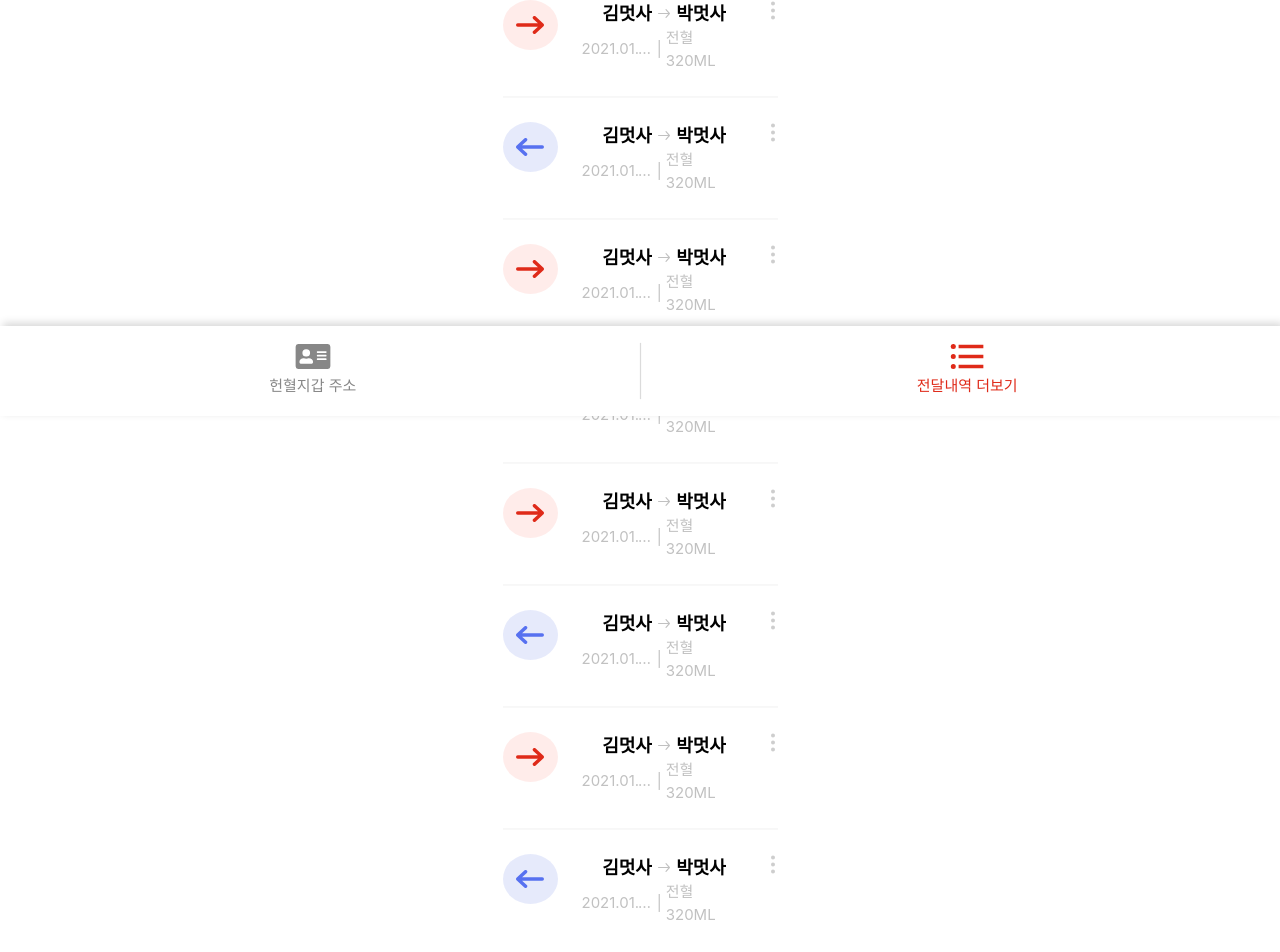
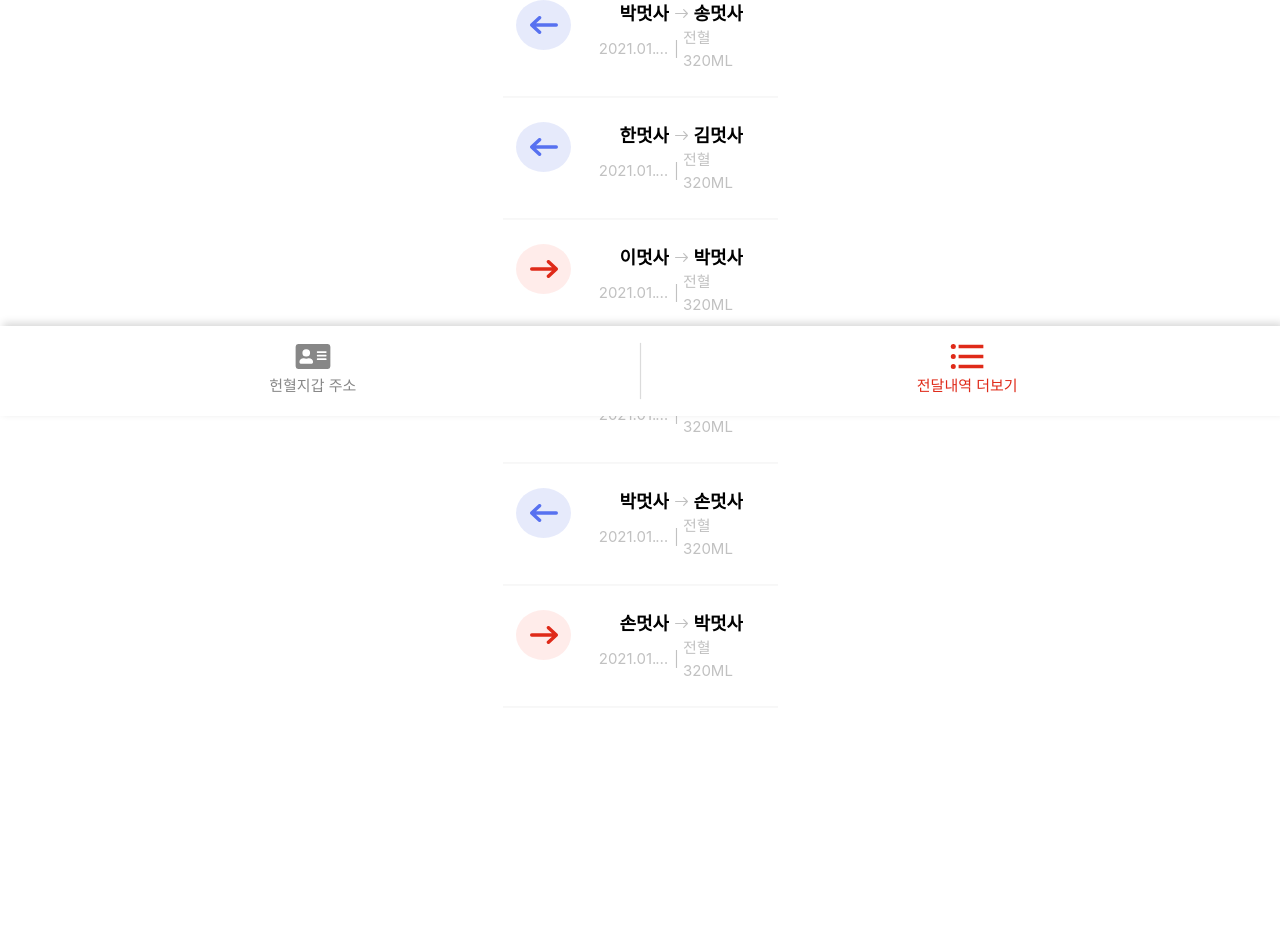
Before and after one commit to blov-hackathon/blov-frontend, a Next.js app: page /deliveryList in a window 1280 px wide. Shown: the part 384-1336 px from the top of the page. After the commit the page ends 1256 px from the top, so only its background shows below. Built offline with nearby package versions, Linux system fonts and the light colour scheme.

Commit message:
fix: deliveryList page

```diff
--- a/pages/deliveryList.js
+++ b/pages/deliveryList.js
@@ -4,6 +4,7 @@ import styled from "styled-components";
 import Typography from "../component/Typography";
 import { useRouter } from "next/router";
 import Button from "../component/Button";
+import _ from "lodash";
 
 const TitleWrapper = styled.div`
   position: sticky;
@@ -75,16 +76,6 @@ const DeliveryInfo = styled.div`
   align-items: center;
 `;
 
-const DotWrapper = styled.div`
-  display: flex;
-  flex-direction: column;
-`;
-
-const Dot = styled.img`
-  width: 60%;
-  height: 7px;
-`;
-
 const StyledName = styled(Typography)`
   font-weight: bold;
   color: #000;
@@ -119,6 +110,58 @@ const FooterImage = styled.img`
 
 export default function DeliveryList() {
   const router = useRouter();
+
+  const deliveryData = [
+    {
+      senderName: "김멋사",
+      receiverName: "박멋사",
+      date: "2021.01.19",
+      bloodKind: "전혈 320ML",
+    },
+    {
+      senderName: "박멋사",
+      receiverName: "김멋사",
+      date: "2021.01.19",
+      bloodKind: "전혈 320ML",
+    },
+    {
+      senderName: "박멋사",
+      receiverName: "송멋사",
+      date: "2021.01.19",
+      bloodKind: "전혈 320ML",
+    },
+    {
+      senderName: "한멋사",
+      receiverName: "김멋사",
+      date: "2021.01.19",
+      bloodKind: "전혈 320ML",
+    },
+    {
+      senderName: "이멋사",
+      receiverName: "박멋사",
+      date: "2021.01.19",
+      bloodKind: "전혈 320ML",
+    },
+    {
+      senderName: "신멋사",
+      receiverName: "박멋사",
+      date: "2021.01.19",
+      bloodKind: "전혈 320ML",
+    },
+    {
+      senderName: "박멋사",
+      receiverName: "손멋사",
+      date: "2021.01.19",
+      bloodKind: "전혈 320ML",
+    },
+    {
+      senderName: "손멋사",
+      receiverName: "박멋사",
+      date: "2021.01.19",
+      bloodKind: "전혈 320ML",
+    },
+  ];
+
   return (
     <>
       <TitleWrapper>
@@ -132,344 +175,51 @@ export default function DeliveryList() {
         <div />
       </TitleWrapper>
       <Layout>
+        {_.map(deliveryData, (data) => (
+          <>
             <ElementWrapper
-          justify="space-between"
+              justify="space-around"
               onClick={() => router.push("/donorDetail")}
             >
-          <BackCircle rgba="rgba(255, 195, 190, 0.32)">
-            <Arrow src="delivery/in-arrow.svg" width="50" />
+              <BackCircle
+                rgba={
+                  data.receiverName == "박멋사"
+                    ? "rgba(255, 195, 190, 0.32)"
+                    : "rgba(176, 191, 242, 0.32)"
+                }
+              >
+                <Arrow
+                  src={
+                    data.receiverName == "박멋사"
+                      ? "delivery/in-arrow.svg"
+                      : "delivery/out-arrow.svg"
+                  }
+                  width="50"
+                />
               </BackCircle>
               <ContentWrapper width="60">
                 <DeliveryInfo>
-              <StyledName size="18">김멋사</StyledName>
+                  <StyledName size="18">{data.senderName}</StyledName>
                   <Arrow src="delivery/delivery-arrow.svg" width="10" />
-              <StyledName size="18">박멋사</StyledName>
+                  <StyledName size="18">{data.receiverName}</StyledName>
                 </DeliveryInfo>
                 <DeliveryInfo>
                   <StyledText size="15" color="#c1c1c1">
-                2021.01.19
+                    {data.date}
                   </StyledText>
                   <StyledText size="15" color="#c1c1c1">
                     {" "}
                     |{" "}
                   </StyledText>
                   <StyledText size="15" color="#c1c1c1">
-                전혈 320ML
+                    {data.bloodKind}
                   </StyledText>
                 </DeliveryInfo>
               </ContentWrapper>
-          <DotWrapper>
-            <Dot src="delivery/dot.svg" />
-            <Dot src="delivery/dot.svg" />
-            <Dot src="delivery/dot.svg" />
-          </DotWrapper>
             </ElementWrapper>
             <Bar src="delivery/row-bar.svg" />
-
-        <ElementWrapper
-          justify="space-between"
-          onClick={() => router.push("/donorDetail")}
-        >
-          <BackCircle rgba="rgba(176, 191, 242, 0.32)">
-            <Arrow src="delivery/out-arrow.svg" width="50" />
-          </BackCircle>
-          <ContentWrapper width="60">
-            <DeliveryInfo>
-              <StyledName size="18">김멋사</StyledName>
-              <Arrow src="delivery/delivery-arrow.svg" width="10" />
-              <StyledName size="18">박멋사</StyledName>
-            </DeliveryInfo>
-            <DeliveryInfo>
-              <StyledText size="15" color="#c1c1c1">
-                2021.01.19
-              </StyledText>
-              <StyledText size="15" color="#c1c1c1">
-                {" "}
-                |{" "}
-              </StyledText>
-              <StyledText size="15" color="#c1c1c1">
-                전혈 320ML
-              </StyledText>
-            </DeliveryInfo>
-          </ContentWrapper>
-          <DotWrapper>
-            <Dot src="delivery/dot.svg" />
-            <Dot src="delivery/dot.svg" />
-            <Dot src="delivery/dot.svg" />
-          </DotWrapper>
-        </ElementWrapper>
-        <Bar src="delivery/row-bar.svg" />
-
-        <ElementWrapper
-          justify="space-between"
-          onClick={() => router.push("/donorDetail")}
-        >
-          <BackCircle rgba="rgba(255, 195, 190, 0.32)">
-            <Arrow src="delivery/in-arrow.svg" width="50" />
-          </BackCircle>
-          <ContentWrapper width="60">
-            <DeliveryInfo>
-              <StyledName size="18">김멋사</StyledName>
-              <Arrow src="delivery/delivery-arrow.svg" width="10" />
-              <StyledName size="18">박멋사</StyledName>
-            </DeliveryInfo>
-            <DeliveryInfo>
-              <StyledText size="15" color="#c1c1c1">
-                2021.01.19
-              </StyledText>
-              <StyledText size="15" color="#c1c1c1">
-                {" "}
-                |{" "}
-              </StyledText>
-              <StyledText size="15" color="#c1c1c1">
-                전혈 320ML
-              </StyledText>
-            </DeliveryInfo>
-          </ContentWrapper>
-          <DotWrapper>
-            <Dot src="delivery/dot.svg" />
-            <Dot src="delivery/dot.svg" />
-            <Dot src="delivery/dot.svg" />
-          </DotWrapper>
-        </ElementWrapper>
-        <Bar src="delivery/row-bar.svg" />
-
-        <ElementWrapper
-          justify="space-between"
-          onClick={() => router.push("/donorDetail")}
-        >
-          <BackCircle rgba="rgba(176, 191, 242, 0.32)">
-            <Arrow src="delivery/out-arrow.svg" width="50" />
-          </BackCircle>
-          <ContentWrapper width="60">
-            <DeliveryInfo>
-              <StyledName size="18">김멋사</StyledName>
-              <Arrow src="delivery/delivery-arrow.svg" width="10" />
-              <StyledName size="18">박멋사</StyledName>
-            </DeliveryInfo>
-            <DeliveryInfo>
-              <StyledText size="15" color="#c1c1c1">
-                2021.01.19
-              </StyledText>
-              <StyledText size="15" color="#c1c1c1">
-                {" "}
-                |{" "}
-              </StyledText>
-              <StyledText size="15" color="#c1c1c1">
-                전혈 320ML
-              </StyledText>
-            </DeliveryInfo>
-          </ContentWrapper>
-          <DotWrapper>
-            <Dot src="delivery/dot.svg" />
-            <Dot src="delivery/dot.svg" />
-            <Dot src="delivery/dot.svg" />
-          </DotWrapper>
-        </ElementWrapper>
-        <Bar src="delivery/row-bar.svg" />
-
-        <ElementWrapper
-          justify="space-between"
-          onClick={() => router.push("/donorDetail")}
-        >
-          <BackCircle rgba="rgba(255, 195, 190, 0.32)">
-            <Arrow src="delivery/in-arrow.svg" width="50" />
-          </BackCircle>
-          <ContentWrapper width="60">
-            <DeliveryInfo>
-              <StyledName size="18">김멋사</StyledName>
-              <Arrow src="delivery/delivery-arrow.svg" width="10" />
-              <StyledName size="18">박멋사</StyledName>
-            </DeliveryInfo>
-            <DeliveryInfo>
-              <StyledText size="15" color="#c1c1c1">
-                2021.01.19
-              </StyledText>
-              <StyledText size="15" color="#c1c1c1">
-                {" "}
-                |{" "}
-              </StyledText>
-              <StyledText size="15" color="#c1c1c1">
-                전혈 320ML
-              </StyledText>
-            </DeliveryInfo>
-          </ContentWrapper>
-          <DotWrapper>
-            <Dot src="delivery/dot.svg" />
-            <Dot src="delivery/dot.svg" />
-            <Dot src="delivery/dot.svg" />
-          </DotWrapper>
-        </ElementWrapper>
-        <Bar src="delivery/row-bar.svg" />
-
-        <ElementWrapper
-          justify="space-between"
-          onClick={() => router.push("/donorDetail")}
-        >
-          <BackCircle rgba="rgba(176, 191, 242, 0.32)">
-            <Arrow src="delivery/out-arrow.svg" width="50" />
-          </BackCircle>
-          <ContentWrapper width="60">
-            <DeliveryInfo>
-              <StyledName size="18">김멋사</StyledName>
-              <Arrow src="delivery/delivery-arrow.svg" width="10" />
-              <StyledName size="18">박멋사</StyledName>
-            </DeliveryInfo>
-            <DeliveryInfo>
-              <StyledText size="15" color="#c1c1c1">
-                2021.01.19
-              </StyledText>
-              <StyledText size="15" color="#c1c1c1">
-                {" "}
-                |{" "}
-              </StyledText>
-              <StyledText size="15" color="#c1c1c1">
-                전혈 320ML
-              </StyledText>
-            </DeliveryInfo>
-          </ContentWrapper>
-          <DotWrapper>
-            <Dot src="delivery/dot.svg" />
-            <Dot src="delivery/dot.svg" />
-            <Dot src="delivery/dot.svg" />
-          </DotWrapper>
-        </ElementWrapper>
-        <Bar src="delivery/row-bar.svg" />
-
-        <ElementWrapper
-          justify="space-between"
-          onClick={() => router.push("/donorDetail")}
-        >
-          <BackCircle rgba="rgba(255, 195, 190, 0.32)">
-            <Arrow src="delivery/in-arrow.svg" width="50" />
-          </BackCircle>
-          <ContentWrapper width="60">
-            <DeliveryInfo>
-              <StyledName size="18">김멋사</StyledName>
-              <Arrow src="delivery/delivery-arrow.svg" width="10" />
-              <StyledName size="18">박멋사</StyledName>
-            </DeliveryInfo>
-            <DeliveryInfo>
-              <StyledText size="15" color="#c1c1c1">
-                2021.01.19
-              </StyledText>
-              <StyledText size="15" color="#c1c1c1">
-                {" "}
-                |{" "}
-              </StyledText>
-              <StyledText size="15" color="#c1c1c1">
-                전혈 320ML
-              </StyledText>
-            </DeliveryInfo>
-          </ContentWrapper>
-          <DotWrapper>
-            <Dot src="delivery/dot.svg" />
-            <Dot src="delivery/dot.svg" />
-            <Dot src="delivery/dot.svg" />
-          </DotWrapper>
-        </ElementWrapper>
-        <Bar src="delivery/row-bar.svg" />
-
-        <ElementWrapper
-          justify="space-between"
-          onClick={() => router.push("/donorDetail")}
-        >
-          <BackCircle rgba="rgba(176, 191, 242, 0.32)">
-            <Arrow src="delivery/out-arrow.svg" width="50" />
-          </BackCircle>
-          <ContentWrapper width="60">
-            <DeliveryInfo>
-              <StyledName size="18">김멋사</StyledName>
-              <Arrow src="delivery/delivery-arrow.svg" width="10" />
-              <StyledName size="18">박멋사</StyledName>
-            </DeliveryInfo>
-            <DeliveryInfo>
-              <StyledText size="15" color="#c1c1c1">
-                2021.01.19
-              </StyledText>
-              <StyledText size="15" color="#c1c1c1">
-                {" "}
-                |{" "}
-              </StyledText>
-              <StyledText size="15" color="#c1c1c1">
-                전혈 320ML
-              </StyledText>
-            </DeliveryInfo>
-          </ContentWrapper>
-          <DotWrapper>
-            <Dot src="delivery/dot.svg" />
-            <Dot src="delivery/dot.svg" />
-            <Dot src="delivery/dot.svg" />
-          </DotWrapper>
-        </ElementWrapper>
-        <Bar src="delivery/row-bar.svg" />
-
-        <ElementWrapper
-          justify="space-between"
-          onClick={() => router.push("/donorDetail")}
-        >
-          <BackCircle rgba="rgba(255, 195, 190, 0.32)">
-            <Arrow src="delivery/in-arrow.svg" width="50" />
-          </BackCircle>
-          <ContentWrapper width="60">
-            <DeliveryInfo>
-              <StyledName size="18">김멋사</StyledName>
-              <Arrow src="delivery/delivery-arrow.svg" width="10" />
-              <StyledName size="18">박멋사</StyledName>
-            </DeliveryInfo>
-            <DeliveryInfo>
-              <StyledText size="15" color="#c1c1c1">
-                2021.01.19
-              </StyledText>
-              <StyledText size="15" color="#c1c1c1">
-                {" "}
-                |{" "}
-              </StyledText>
-              <StyledText size="15" color="#c1c1c1">
-                전혈 320ML
-              </StyledText>
-            </DeliveryInfo>
-          </ContentWrapper>
-          <DotWrapper>
-            <Dot src="delivery/dot.svg" />
-            <Dot src="delivery/dot.svg" />
-            <Dot src="delivery/dot.svg" />
-          </DotWrapper>
-        </ElementWrapper>
-        <Bar src="delivery/row-bar.svg" />
-
-        <ElementWrapper
-          justify="space-between"
-          onClick={() => router.push("/donorDetail")}
-        >
-          <BackCircle rgba="rgba(176, 191, 242, 0.32)">
-            <Arrow src="delivery/out-arrow.svg" width="50" />
-          </BackCircle>
-          <ContentWrapper width="60">
-            <DeliveryInfo>
-              <StyledName size="18">김멋사</StyledName>
-              <Arrow src="delivery/delivery-arrow.svg" width="10" />
-              <StyledName size="18">박멋사</StyledName>
-            </DeliveryInfo>
-            <DeliveryInfo>
-              <StyledText size="15" color="#c1c1c1">
-                2021.01.19
-              </StyledText>
-              <StyledText size="15" color="#c1c1c1">
-                {" "}
-                |{" "}
-              </StyledText>
-              <StyledText size="15" color="#c1c1c1">
-                전혈 320ML
-              </StyledText>
-            </DeliveryInfo>
-          </ContentWrapper>
-          <DotWrapper>
-            <Dot src="delivery/dot.svg" />
-            <Dot src="delivery/dot.svg" />
-            <Dot src="delivery/dot.svg" />
-          </DotWrapper>
-        </ElementWrapper>
+          </>
+        ))}
       </Layout>
       <FooterWrapper>
         <ElementWrapper justify="space-around">
```
Lines whose indentation alone changed are shown as unchanged.
